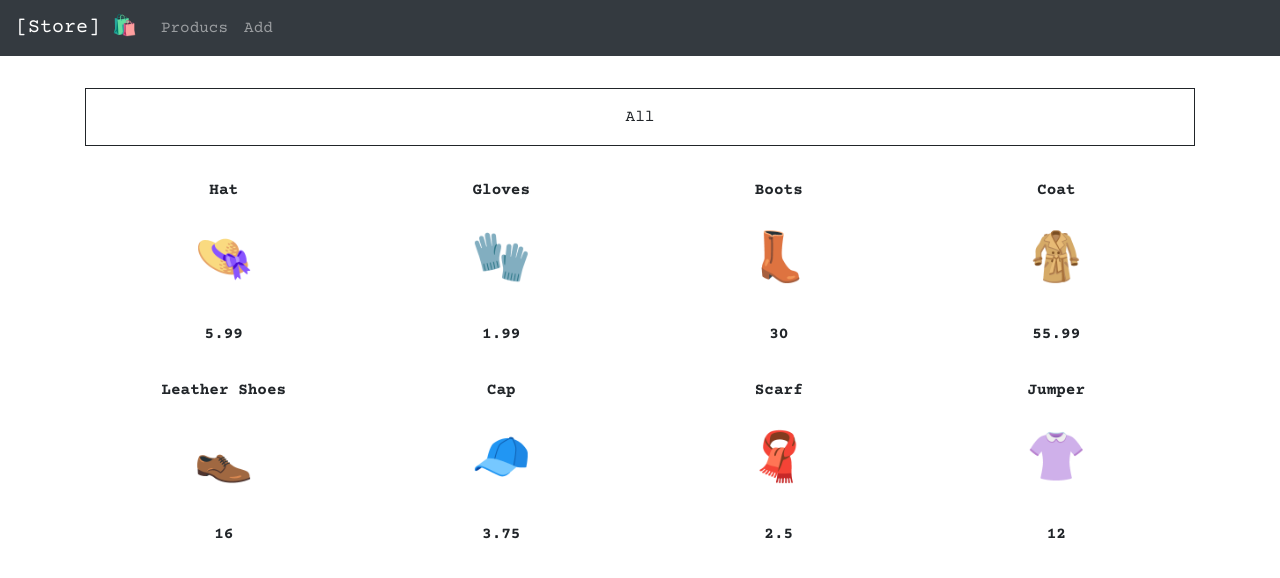
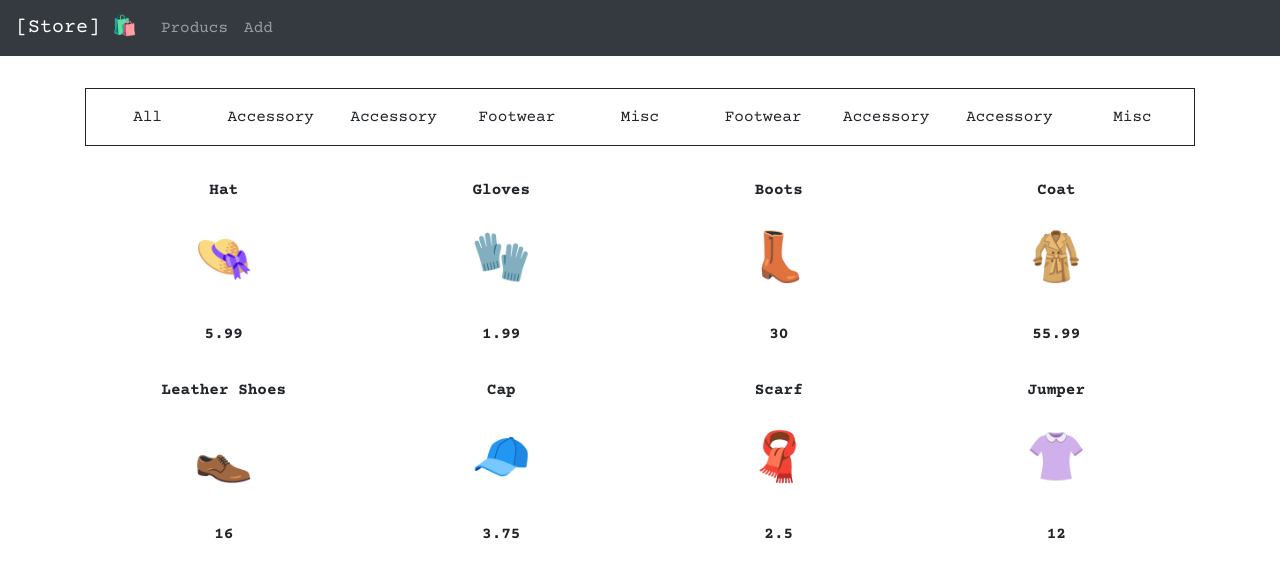
Before and after one commit to almgwary/mini-store, an Angular app: page / in a window 1280 px wide. Shown: the top 578 px of the page. Built offline with nearby package versions, Linux system fonts and the light colour scheme.

Commit message:
feat: use filters

```diff
--- a/src/app/product-form-reactive/product-form-reactive.component.html
+++ b/src/app/product-form-reactive/product-form-reactive.component.html
@@ -17,9 +17,8 @@
 
             <div class="form-group">
                 <label for="img">Price</label>
-                <input type="number" class="form-control" id="price" placeholder="💰" formControlName="price">
-                <code > Errors: {{form['controls']['price'].errors | json}}</code>
-
+                <input type="number" class="form-control" id="price" placeholder="price" formControlName="price">
+                <code *ngIf="form['controls']['price'].errors" > Errors: {{form['controls']['price'].errors | json}}</code>
 
             </div>
 
--- a/src/app/product-list/product-list.component.html
+++ b/src/app/product-list/product-list.component.html
@@ -1,4 +1,4 @@
-<app-filter (onFilter)="selectedFilter = $event" [filters]="products | map:'category'"></app-filter>
+<app-filter (onFilter)="selectedFilter = $event" [filters]="data.products | map:'category'"></app-filter>
 <div class="products-container">
     <app-product *ngFor="let product of data.products | filter:selectedFilter "  [product]="product" ></app-product>
 </div>
```
